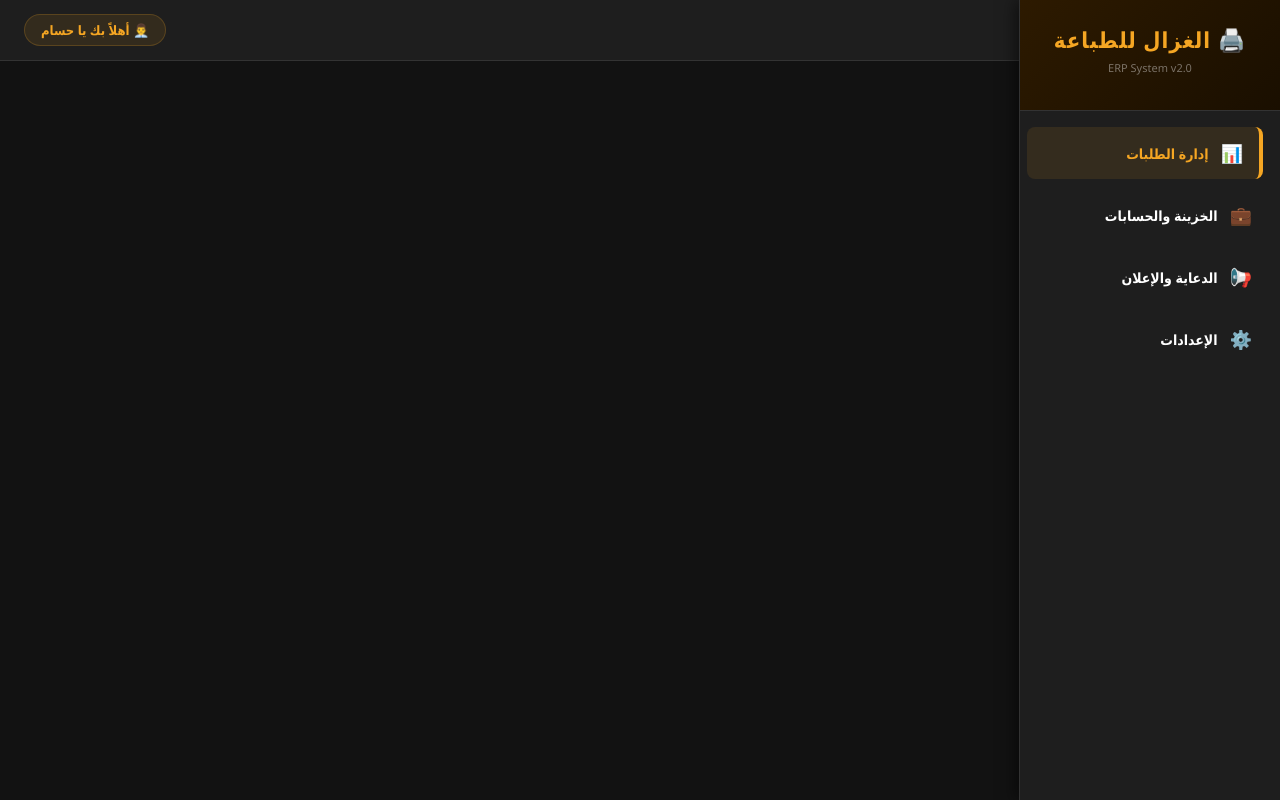
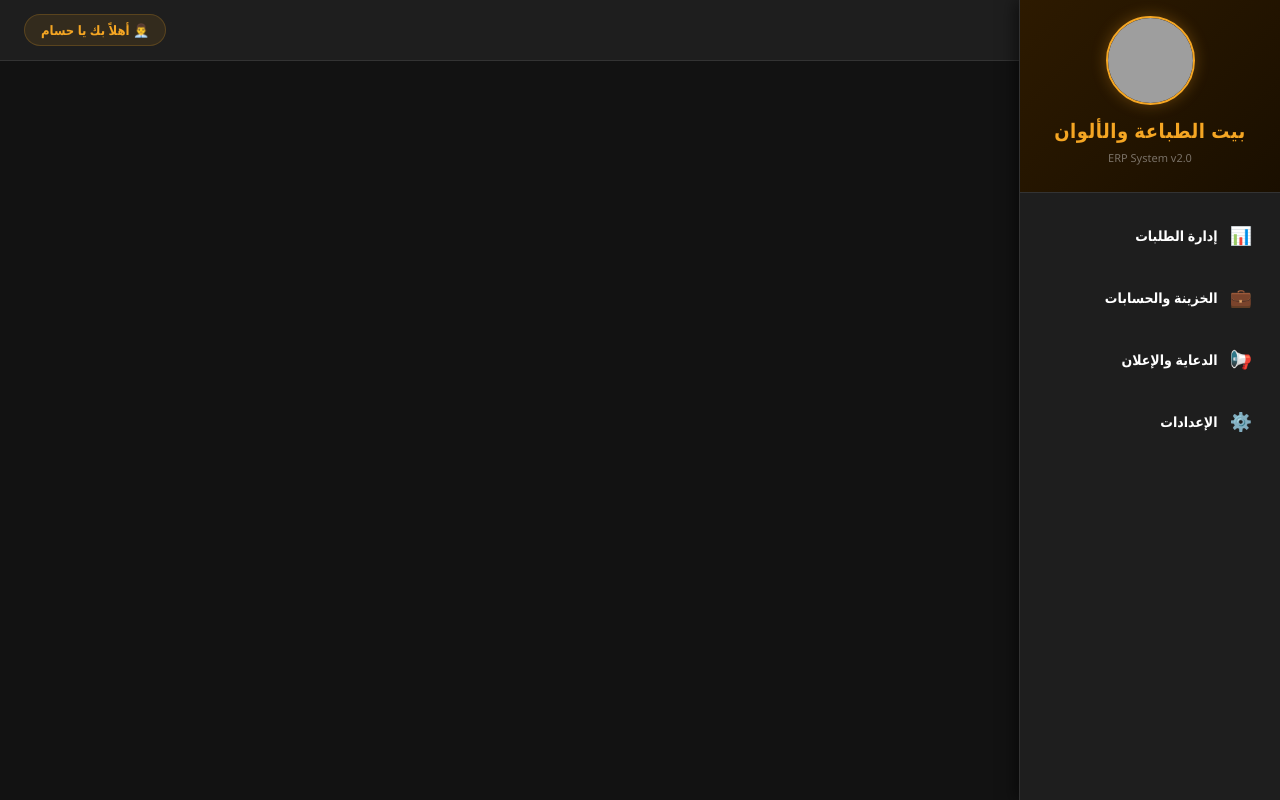
Before and after one commit to mharubber-maker/printing_app, a Python web app: template templates/base.html in a window 1280 px wide. Run offline with Jinja, Linux system fonts and the light colour scheme; the template is opened without the code that fills it, so the values that code supplies are empty; some libraries are stand-ins or nearby versions; grey boxes are pictures that could not be loaded.

Commit message:
style: implement real sidebar links, active state routing, and brand logo integration

```diff
--- a/templates/base.html
+++ b/templates/base.html
@@ -48,18 +48,33 @@
         }
 
         .sidebar-header {
-            padding: var(--space-5);
+            padding: var(--space-4);
             text-align: center;
             border-bottom: 1px solid var(--border-color);
             background: linear-gradient(135deg, #2d1a00, #1a0f00);
+            display: flex;
+            flex-direction: column;
+            align-items: center;
+        }
+
+        /* 👇 تنسيق اللوجو الدائري الاحترافي 👇 */
+        .brand-logo {
+            width: 85px;
+            height: 85px;
+            border-radius: 50%;
+            border: 2px solid var(--gold-dark);
+            margin-bottom: 12px;
+            object-fit: cover;
+            box-shadow: 0 0 15px rgba(245, 166, 35, 0.3);
+            background-color: #1a0f00;
         }
 
         .sidebar-header h1 {
             color: var(--gold-dark);
-            font-size: 22px;
+            font-size: 20px;
             margin: 0;
             font-weight: 900;
-            letter-spacing: 1px;
+            letter-spacing: 0.5px;
         }
 
         .nav-links {
@@ -82,11 +97,16 @@
             font-size: 14px;
         }
 
-        .nav-link:hover, .nav-link.active {
+        .nav-link:hover {
+            background-color: rgba(255, 255, 255, 0.05);
+            transform: translateX(-3px);
+        }
+
+        .nav-link.active {
             background-color: var(--gold-subtle);
             color: var(--gold-dark);
+            border-right: 4px solid var(--gold-dark);
             transform: translateX(-5px);
-            border-right: 4px solid var(--gold-dark);
         }
 
         /* ===== MAIN CONTENT ===== */
@@ -141,20 +161,22 @@
 
     <aside class="sidebar">
         <div class="sidebar-header">
-            <h1>🖨️ الغزال للطباعة</h1>
+            <img src="/static/img/logo.jpg" alt="اللوجو" class="brand-logo" onerror="this.src='https://via.placeholder.com/85/1a0f00/f5a623?text=Logo'">
+            <h1>بيت الطباعة والألوان</h1>
             <p style="color: rgba(255,255,255,0.4); font-size: 11px; margin-top: 6px;">ERP System v2.0</p>
         </div>
+
         <nav class="nav-links">
-            <a href="/" class="nav-link active">
+            <a href="/" class="nav-link">
                 <span style="font-size: 18px;">📊</span> إدارة الطلبات
             </a>
-            <a href="#" class="nav-link">
+            <a href="/finance" class="nav-link">
                 <span style="font-size: 18px;">💼</span> الخزينة والحسابات
             </a>
-            <a href="#" class="nav-link">
+            <a href="/marketing" class="nav-link">
                 <span style="font-size: 18px;">📢</span> الدعاية والإعلان
             </a>
-            <a href="#" class="nav-link">
+            <a href="/settings" class="nav-link">
                 <span style="font-size: 18px;">⚙️</span> الإعدادات
             </a>
         </nav>
@@ -177,6 +199,22 @@
     <script>
         function openModal() { document.getElementById('main-modal').classList.remove('hidden'); }
         function closeModal() { document.getElementById('main-modal').classList.add('hidden'); }
+
+        // 👇 سكربت ذكي لتنشيط الزر بناءً على الرابط الحالي 👇
+        document.addEventListener("DOMContentLoaded", function() {
+            const currentPath = window.location.pathname;
+            const links = document.querySelectorAll('.nav-link');
+
+            links.forEach(link => {
+                link.classList.remove('active');
+                const href = link.getAttribute('href');
+
+                // إذا كان المسار يطابق الرابط، أو نحن في الرئيسية وإدارة الطلبات
+                if (currentPath === href || (currentPath.startsWith('/orders') && href === '/')) {
+                    link.classList.add('active');
+                }
+            });
+        });
     </script>
 </body>
 </html>
```
